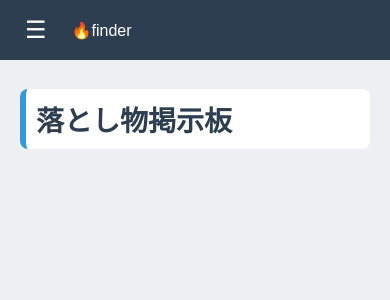
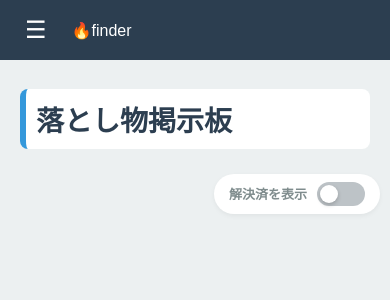
Before and after one commit to al24057/Lost_found-System, a Django app: page / in a window 390 px wide. Shown: the top 300 px of the page. Run offline with Django 5.2, Linux system fonts and the light colour scheme; the visitor is signed in with stand-in values (Sample User, id 1); data that the repository does not hold is empty.

Commit message:
Create status_switch

```diff
--- a/Lost_found_System/Lost_found_Web/views.py
+++ b/Lost_found_System/Lost_found_Web/views.py
@@ -6,8 +6,9 @@ from django.utils import timezone
 
 class IndexView(LoginRequiredMixin, View):
     def get(self, request):
-        posts = Post.objects.all().order_by('-created_at')
-        return render(request, "Lost_found_Web/index.html", {'posts':posts})
+        status_filter = request.GET.get('status', 'open')
+        posts = Post.objects.filter(status=status_filter).order_by('-created_at')
+        return render(request, "Lost_found_Web/index.html", {'posts':posts, 'current_status': status_filter})
 
 class DetailView(LoginRequiredMixin, View):
     def get(self, request, pk):
--- a/Lost_found_System/static/Lost_found_Web/homes.css
+++ b/Lost_found_System/static/Lost_found_Web/homes.css
@@ -80,6 +80,8 @@ body {
   overflow-y: auto;
   width: 100%;
   box-sizing: border-box;
+  display: flex;
+  flex-direction: column;
 }
 
 /* タイトル */
@@ -293,4 +295,106 @@ body {
   .overlay.active {
     display: block;
   }
+
+  .board-controls {
+    margin-top: 5px;   /* タイトルとの間隔を少し広げる */
+    margin-bottom: 15px;
+    padding-right: 15px; /* 画面端から少し離す */
+  }
+
+  .switch-container {
+    background: white;       /* スイッチ周りを白背景にする（浮き立たせる） */
+    padding: 8px 15px;
+    border-radius: 30px;     /* カプセル状のデザインに */
+    box-shadow: 0 2px 5px rgba(0,0,0,0.05); /* 軽い影で「押せる感」を出す */
+  }
+
+  .switch-label {
+    font-size: 14px;         /* スマホで見やすいサイズに */
+    color: #34495e;          /* 少し濃い色にして視認性アップ */
+  }
+
+  .switch {
+    width: 52px;             /* 少しだけサイズアップ */
+    height: 26px;
+  }
+
+  .slider:before {
+    height: 20px;            /* 丸いボタンも少し大きく */
+    width: 20px;
+    left: 3px;
+    bottom: 3px;
+  }
+
+  input:checked + .slider:before {
+    transform: translateX(26px); /* サイズアップに合わせて移動距離を調整 */
+  }
 }
+
+/* コントロールエリア全体のレイアウト */
+.board-controls {
+  display: flex;
+  justify-content: flex-end; /* 右寄せ */
+  align-items: center;
+  padding: 0 10px;           /* 左右の微調整 */
+  margin-bottom: 20px; /* 投稿との間隔を広げる */
+  width: 100%;        /* 横幅いっぱい使う */
+}
+
+.switch-container {
+  display: flex;
+  align-items: center;
+  gap: 10px;
+}
+
+.switch-label {
+  font-size: 13px;
+  color: #7f8c8d;
+  font-weight: 600;
+}
+
+/* スイッチ本体のデザイン */
+.switch {
+  position: relative;
+  display: inline-block;
+  width: 48px;
+  height: 24px;
+}
+
+.switch input {
+  opacity: 0;
+  width: 0;
+  height: 0;
+}
+
+.slider {
+  position: absolute;
+  cursor: pointer;
+  top: 0; left: 0; right: 0; bottom: 0;
+  background-color: #bdc3c7; /* オフの時の色（落ち着いたグレー） */
+  transition: .4s;
+  border-radius: 24px;
+}
+
+.slider:before {
+  position: absolute;
+  content: "";
+  height: 18px;
+  width: 18px;
+  left: 3px;
+  bottom: 3px;
+  background-color: white;
+  transition: .3s;
+  border-radius: 50%;
+  box-shadow: 0 2px 4px rgba(0,0,0,0.2);
+}
+
+/* オン（解決済）の時の色：鮮やかな緑 */
+input:checked + .slider {
+  background-color: #2ecc71;
+}
+
+/* オン（解決済）の時に丸を右へ */
+input:checked + .slider:before {
+  transform: translateX(24px);
+}
--- a/Lost_found_System/static/Lost_found_Web/homes.js
+++ b/Lost_found_System/static/Lost_found_Web/homes.js
@@ -21,3 +21,13 @@ function closeModal() {
 function goDetail() {
   window.location.href = targetUrl;
 }
+
+document.addEventListener('DOMContentLoaded', function() {
+    const toggle = document.getElementById('status-toggle');
+    if (toggle) {
+        toggle.addEventListener('change', function() {
+            const status = this.checked ? 'resolved' : 'open';
+            window.location.href = `?status=${status}`;
+        });
+    }
+});
--- a/Lost_found_System/templates/Lost_found_Web/index.html
+++ b/Lost_found_System/templates/Lost_found_Web/index.html
@@ -38,6 +38,15 @@
       <span class="mobile-app-title">🔥finder</span>
     </div>
     <h1 class="board-title">落とし物掲示板</h1>
+    <div class="board-controls">
+      <div class="switch-container">
+        <span class="switch-label">解決済を表示</span>
+        <label class="switch">
+          <input type="checkbox" id="status-toggle" {% if current_status == 'resolved' %}checked{% endif %}>
+          <span class="slider"></span>
+        </label>
+      </div>
+    </div>
     {% for post in posts %}
     <div class="post" onclick="openConfirm('{% url 'Lost_found_Web:detail' post.id %}')">
       <div class="post-header">
```
